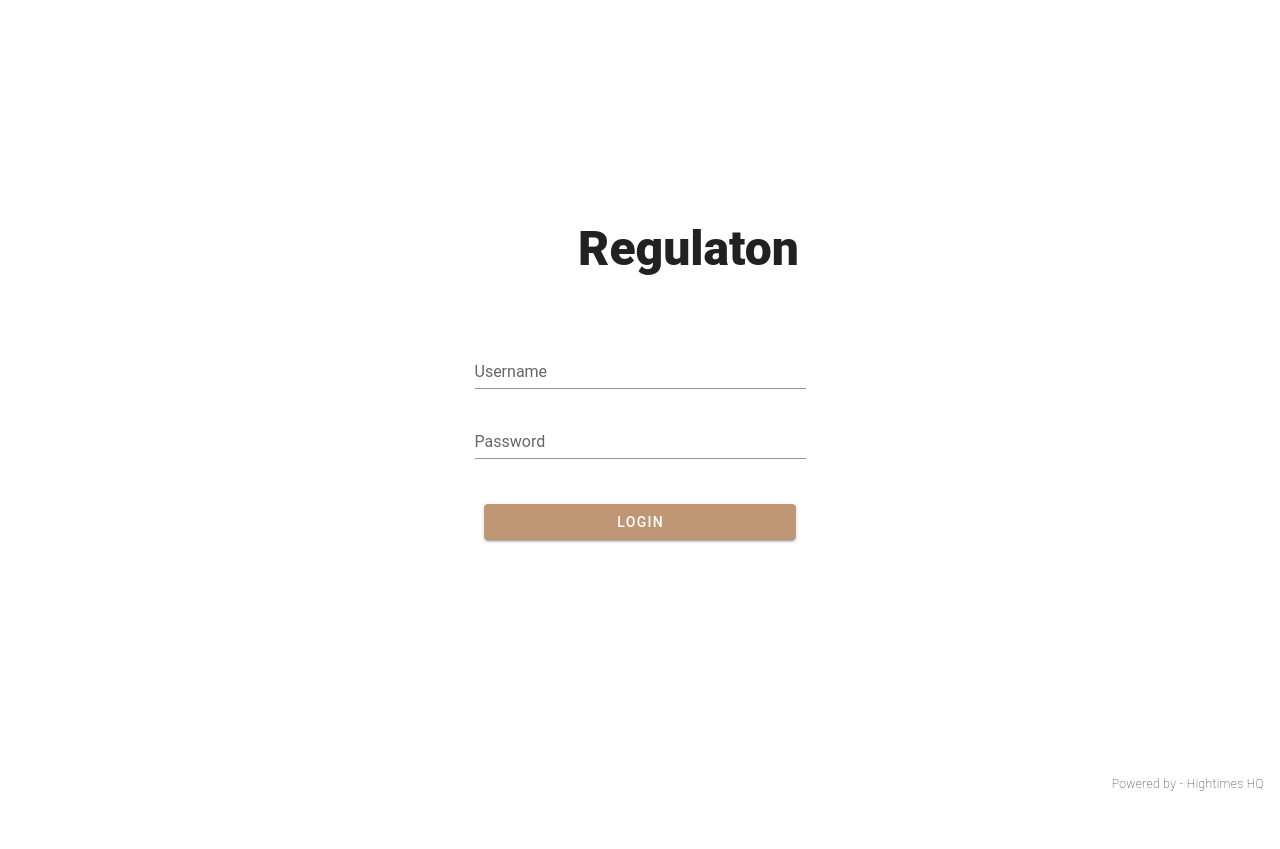
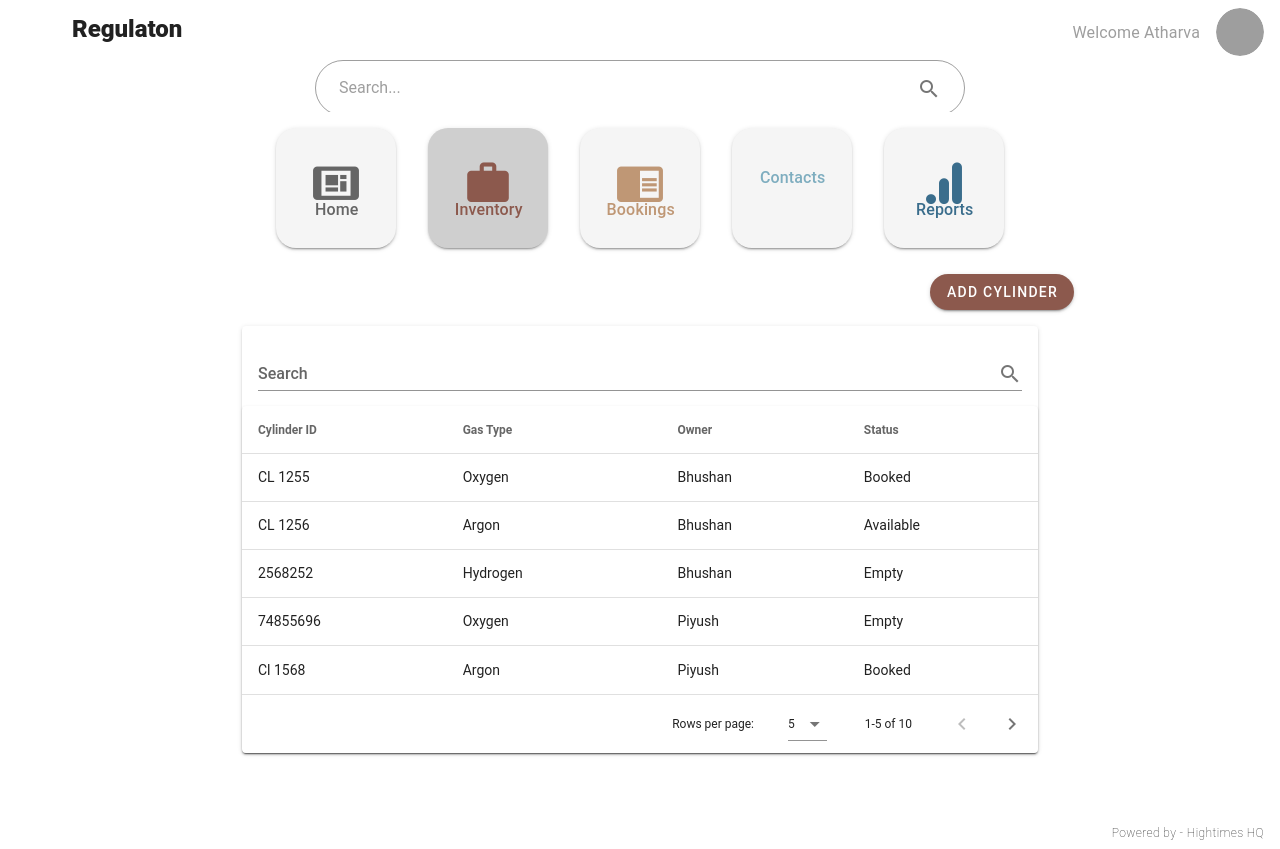
Before and after one commit to high-times/regulaton-frontend, a Vue app: page /#/inventory in a window 1280 px wide. Before the commit the page ends 800 px from the top, so only its background shows below. Built offline with nearby package versions, Linux system fonts and the light colour scheme; grey boxes are pictures that could not be loaded; a small style sheet from the web is missing; what vue-apexcharts would draw is missing.

Commit message:
Inventory page initial checkin

```diff
--- /dev/null
+++ b/src/components/Datatable.vue
@@ -0,0 +1,108 @@
+<template>
+    <v-card>
+        <v-card-title>
+            <v-text-field
+                    v-model="search"
+                    append-icon="mdi-magnify"
+                    label="Search"
+                    single-line
+                    hide-details
+            ></v-text-field>
+        </v-card-title>
+    <v-data-table
+            :headers="headers"
+            :items="gasdata"
+            :items-per-page="5"
+            class="elevation-1"
+    ></v-data-table>
+        </v-card>
+</template>
+
+<script>
+        export default {
+            name: "Datatable",
+        data () {
+            return {
+                search: '',
+                headers: [
+                    {
+                        text: 'Cylinder ID',
+                        align: 'left',
+                        sortable: false,
+                        value: 'name',
+                    },
+                    { text: 'Gas Type', value: 'gastype' },
+                    { text: 'Owner', value: 'owner' },
+                    { text: 'Status', value: 'status' }
+
+                ],
+                gasdata: [
+                    {
+                        name: 'CL 1255',
+                        gastype: 'Oxygen',
+                        owner: 'Bhushan',
+                        status: 'Booked',
+                    },
+                    {
+                        name: 'CL 1256',
+                        gastype: 'Argon',
+                        owner: 'Bhushan',
+                        status: 'Available',
+                    },
+                    {
+                        name: '2568252',
+                        gastype: 'Hydrogen',
+                        owner: 'Bhushan',
+                        status: 'Empty',
+                    },
+                    {
+                        name: '74855696',
+                        gastype: 'Oxygen',
+                        owner: 'Piyush',
+                        status: 'Empty',
+                    },
+                    {
+                        name: 'Cl 1568',
+                        gastype: 'Argon',
+                        owner: 'Piyush',
+                        status: 'Booked',
+                    },
+                    {
+                        name: 'Cl 2589',
+                        gastype: 'Oxygen',
+                        owner: 'Piyush',
+                        status: 'Booked',
+                    },
+                    {
+                        name: 'Cl 7896',
+                        gastype: 'Argon',
+                        owner: 'Bhushan',
+                        status: 'Empty',
+                    },
+                    {
+                        name: 'Cl 2546',
+                        gastype: 'Nitrogen',
+                        owner: 'Piyush',
+                        status: 'Available',
+                    },
+                    {
+                        name: 'Cl 8956',
+                        gastype: 'Oxygen',
+                        owner: 'Piyush',
+                        status: 'Available',
+                    },
+                    {
+                        name: 'Cl 5236',
+                        gastype: 'Nitrogen',
+                        owner: 'Bhushan',
+                        status: 'Booked',
+                    },
+                ],
+            }
+        },
+    }
+</script><
+
+<style>
+
+</style>
--- a/src/store.js
+++ b/src/store.js
@@ -5,7 +5,7 @@ Vue.use(Vuex);
 
 export default new Vuex.Store({
     state: {
-        userLoggedIn: false,
+        userLoggedIn: true,
         title: "Regulaton",
         loggedInUserDetails: {
             FIRST_NAME: "Saurabh",
--- a/src/views/CylinderDataCard.vue
+++ b/src/views/CylinderDataCard.vue
@@ -2,6 +2,7 @@
     <v-hover>
         <template v-slot="{hover}">
             <v-card :elevation="hover ? 24 : 2" outlined style="cursor:pointer;">
+
 
                 <v-container>
                     <v-row class="my-card-title">
--- a/src/views/Inventory.vue
+++ b/src/views/Inventory.vue
@@ -1,11 +1,38 @@
 <template>
-    <div>this is an inventory page</div>
+    <v-card
+            flat
+            class="mx-auto"
+            max-width = "900">
+       <!--        row one is for "add new cylinder"-->
+    <v-container style="padding:0;" >
+        <v-row>
+            <v-col>
+            <v-btn
+                    absolute
+                    right
+                    rounded
+                    :color="this.$vuetify.theme.themes.light.inventory"
+                    class="white--text">
+                <span> Add Cylinder</span>
+            </v-btn>
+            </v-col>
+        </v-row>
+        <v-row class="ma-10">
+            <v-col>
+                <Datatable/>
+            </v-col>
+         </v-row>
+
+   </v-container>
+    </v-card>
 </template>
 
 <script>
+    import Datatable from '../components/Datatable'
     export default {
-        name: "Inventory"
+        components: {Datatable},
     };
 </script>
+<style scoped>
 
-<style scoped></style>
+</style>
```
